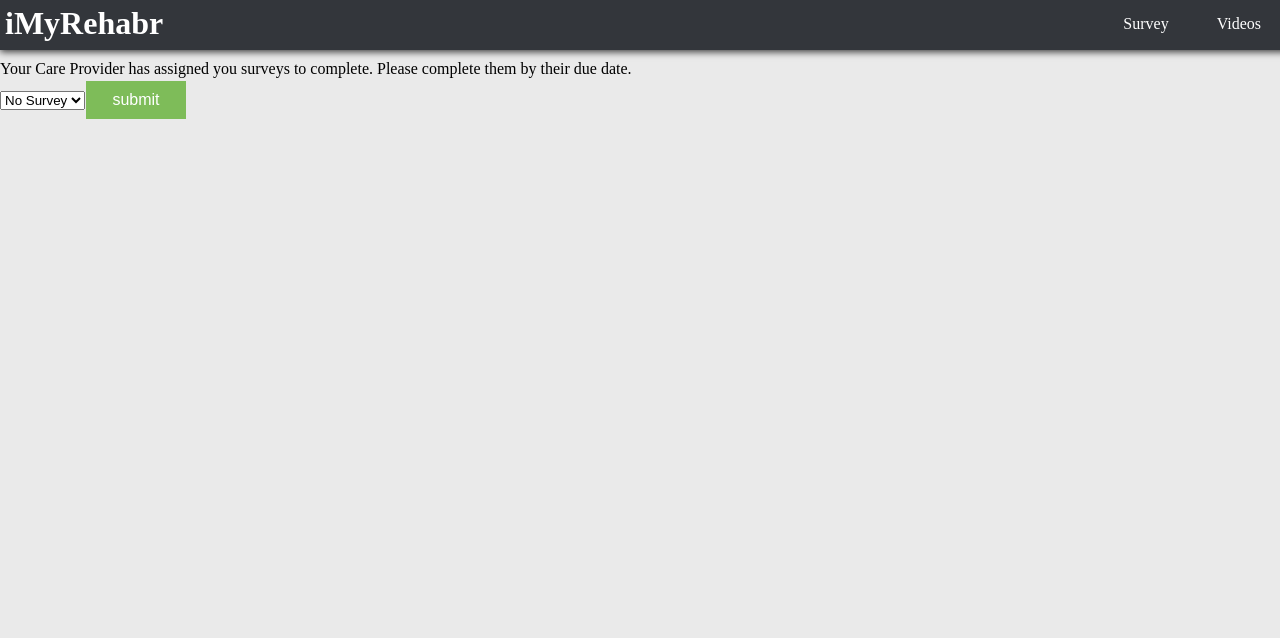
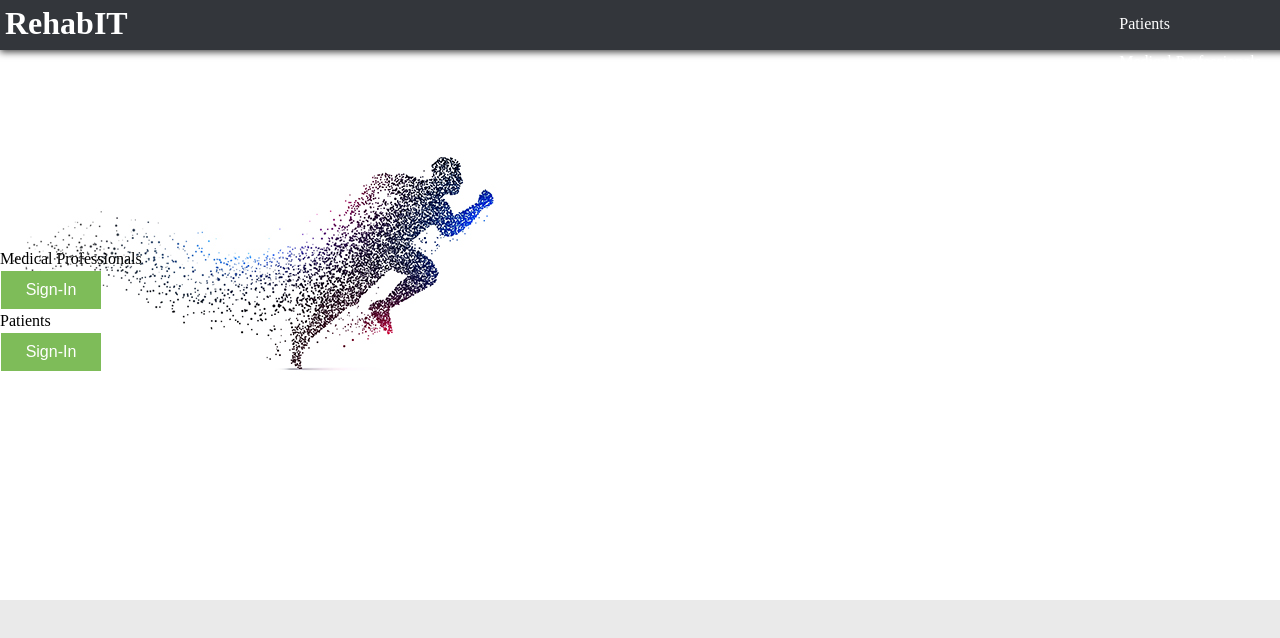
Before and after one commit to JimJewell/rehab-application, a React (Create React App) app in the folder rehab-app-front-end-user/: page / in a window 1280 px wide. Shown: the top 638 px of the page. Built offline with nearby package versions, Linux system fonts and the light colour scheme; no server answers; the HTML template or start-up script is replaced by a standard one.

Commit message:
home page

```diff
--- a/rehab-app-front-end-user/src/App.js
+++ b/rehab-app-front-end-user/src/App.js
@@ -4,53 +4,79 @@ import Header from "./components/Header";
 import Survey from "./components/Survey";
 import SurveyList from "./components/SurveyList";
 // import Home from "./components/home";
-import Videos from  './components/Videos'
+import Videos from "./components/Videos";
 
 import axios from "axios";
+import Home from "./components/home";
 
 class App extends Component {
   state = {
     surveys: [],
     survey: undefined,
-    currentLocation: "survey"
+    currentLocation: "survey",
+    userType: "none"
   };
 
   componentDidMount() {
     axios.get("/surveys").then(res => this.setState({ surveys: res.data }));
   }
 
-  setSurveyById = (id) => {
-    if (id === 'all'){
-      this.setState({ survey: undefined})
+  setSurveyById = id => {
+    if (id === "all") {
+      this.setState({ survey: undefined });
     } else {
-    axios.get(`/surveys/${id}`)
-     .then(res => this.setState({ survey: res.data }))
+      axios
+        .get(`/surveys/${id}`)
+        .then(res => this.setState({ survey: res.data }));
     }
-  }
+  };
 
-  addSurvey = (survey) => {
-    axios.post('/surveys/addSurveys', {survey})
-    .then(res => this.setState({ surveys: res.data}))
-  }
+  addSurvey = survey => {
+    axios
+      .post("/surveys/addSurveys", { survey })
+      .then(res => this.setState({ surveys: res.data }));
+  };
 
   submitSurvey = (name, questions) => {
-    axios.post('/surveys/submit', {name, questions})
-    this.setState({currentLocation: 'video'})
-  }
+    axios.post("/surveys/submit", { name, questions });
+    this.setState({ currentLocation: "video" });
+  };
 
+  setUserType = userType => {
+    this.setState({ userType });
+  };
   updateCurrentLocation = location =>
     this.setState({ currentLocation: location });
 
   render() {
     return (
       <div className="App">
-        <Header updateCurrentLocation = {this.updateCurrentLocation} />
-        <SurveyList surveys = {this.state.surveys} setSurveyById={this.setSurveyById} />
-        {this.state.currentLocation === 'survey' && this.state.survey && <Survey survey={this.state.survey} submitSurvey={this.submitSurvey} />}
+        {console.log(this.state.userType)}
+        <Header
+          updateCurrentLocation={this.updateCurrentLocation}
+          userType={this.state.userType}
+          setUserType={this.setUserType}
+        />
+        {this.state.userType === "none" && <Home />}
+        {this.state.userType != "none" && (
+          <SurveyList
+            surveys={this.state.surveys}
+            setSurveyById={this.setSurveyById}
+          />
+        )}
 
-        {!this.state.survey && this.state.currentLocation === 'video' && <Videos name='All' />}
-        {this.state.survey && this.state.currentLocation === 'video' && <Videos name={this.state.survey.name} />}
-        </div>)
+        {this.state.currentLocation === "survey" && this.state.survey && (
+          <Survey survey={this.state.survey} submitSurvey={this.submitSurvey} />
+        )}
+
+        {!this.state.survey && this.state.currentLocation === "video" && (
+          <Videos name="All" />
+        )}
+        {this.state.survey && this.state.currentLocation === "video" && (
+          <Videos name={this.state.survey.name} />
+        )}
+      </div>
+    );
   }
 }
 
--- a/rehab-app-front-end-user/src/components/Header.js
+++ b/rehab-app-front-end-user/src/components/Header.js
@@ -1,18 +1,46 @@
 import React from "react";
 
-export default ({ updateCurrentLocation }) => {
+export default ({ updateCurrentLocation, setUserType, userType }) => {
   return (
     <div>
       <header className="header">
-        <h1 className="logo">iMyRehabr</h1>
+        <h1 className="logo">RehabIT</h1>
         <nav className="nav">
           <ul className="nav-list">
+            {userType === "none" && (
+              <div>
+                <li className="nav-list-item">
+                  <a onClick={() => setUserType("patient")}>Patients</a>
+                </li>
+                <li className="nav-list-item">
+                  <a onClick={() => setUserType("professionals")}>
+                    Medical Professionals
+                  </a>
+                </li>
+              </div>
+            )}
+            {userType === "patient" && (
+              <div>
                 <li className="nav-list-item">
                   <a onClick={() => updateCurrentLocation("survey")}>Survey</a>
                 </li>
                 <li className="nav-list-item">
                   <a onClick={() => updateCurrentLocation("video")}>Videos</a>
                 </li>
+              </div>
+            )}
+            {userType === "professional" && (
+              <div>
+                <li className="nav-list-item">
+                  <a onClick={() => updateCurrentLocation("survey")}>Reports</a>
+                </li>
+                <li className="nav-list-item">
+                  <a onClick={() => updateCurrentLocation("video")}>
+                    Send Surveys
+                  </a>
+                </li>
+              </div>
+            )}
           </ul>
         </nav>
       </header>
--- a/rehab-app-front-end-user/src/components/home.js
+++ b/rehab-app-front-end-user/src/components/home.js
@@ -2,12 +2,6 @@ import React, { Component } from "react";
 import Image from "./images/background500.jpg";
 
 export default class Home extends Component {
-  patientLogin = () => {
-    <SurveyList
-      surveys={this.state.surveys}
-      setSurveyById={this.setSurveyById}
-    />;
-  };
   render() {
     return (
       <div>
```
Also changed, not shown: rehab-app-front-end-user/src/components/icons/rehabiticon.png (added). Lines whose indentation alone changed are shown as unchanged.
